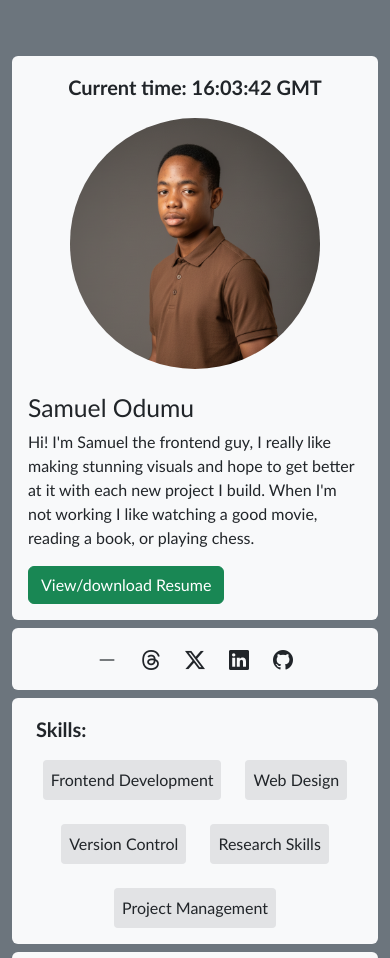
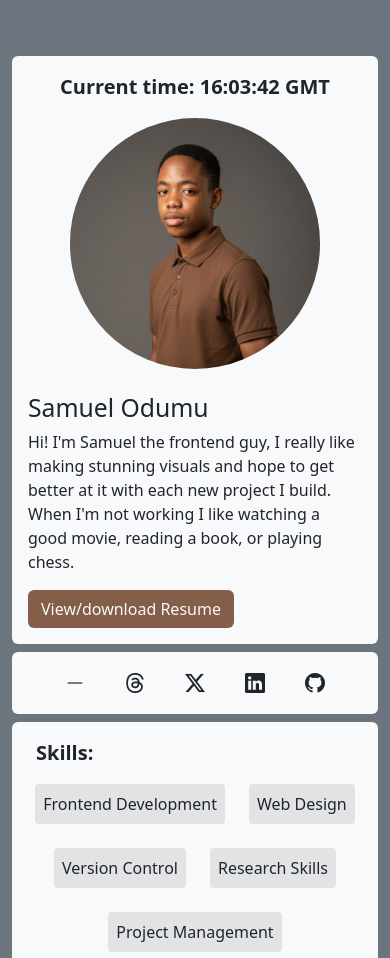
Before and after one commit to samuelodumu/themsainsamuel, a plain HTML site: page index.html in a window 390 px wide. Shown: the top 958 px of the page. Drawn offline with nearby package versions, Linux system fonts and the light colour scheme.

Commit message:
unified accent colors and reduced modal padding on mobile screens

```diff
--- a/index.html
+++ b/index.html
@@ -23,11 +23,11 @@
                     <header class="col-lg-7" role="banner" aria-labelledby="profile-name">
                         <h2 class="name" data-testid="test-user-name" id="profile-name" aria-label="Profile owner name">Samuel Odumu</h2>
                         <p class="bio text-dark" data-testid="test-user-bio" aria-label="Short profile biography and personal description">Hi! I'm Samuel the frontend guy, I really like making stunning visuals and hope to get better at it with each new project I build. When I'm not working I like watching a good movie, reading a book, or playing chess. </p>
-                        <button data-bs-toggle="modal" data-bs-target="#resumeModal" target="_blank" class="btn btn-success btn-animate">View/download Resume</i></button>
+                        <button data-bs-toggle="modal" data-bs-target="#resumeModal" target="_blank" class="btn btn-animate text-light" style="background-color: var(--accent-color);">View/download Resume</i></button>
                     </header>
                 </div>
                     <!-- Modal Structure -->
-                <div class="modal fade" id="resumeModal" tabindex="-1" aria-labelledby="resumeModalLabel">
+                <div class="modal fade resume-section" id="resumeModal" tabindex="-1" aria-labelledby="resumeModalLabel">
                 <div class="modal-dialog modal-xl modal-dialog-centered">
                 <div class="modal-content shadow-lg border-0">
 
@@ -62,25 +62,25 @@
             <div class="socials bg-light rounded-2 mt-2 p-3 d-flex justify-content-center">
                 <nav data-testid="test-user-social-links" class="links text-decoration-none d-flex gap-4 list-unstyled mb-0 text-dark-subtle">
                     <li>
-                        <i class="bi bi-dash-lg fs-5 text-dark"></i>
+                        <i class="bi bi-dash-lg fs-5 text-dark p-2 rounded-2"></i>
                     </li>
                     <li>
-                        <a href="https://www.threads.com/@themainsamuel" data-testid="test-user-social-threads" class="fs-5 text-dark" aria-label="Visit Samuel's Threads profile" target="_blank" rel="noopener noreferrer">
+                        <a href="https://www.threads.com/@themainsamuel" data-testid="test-user-social-threads" class="fs-5 text-dark p-2 rounded-2" aria-label="Visit Samuel's Threads profile" target="_blank" rel="noopener noreferrer">
                             <i class="bi bi-threads"></i>
                         </a>
                     </li>
                     <li>
-                        <a href="https://x.com/themainsamuel" data-testid="test-user-social-X" class="fs-5 text-dark" aria-label="Visit Samuel's Twitter profile" target="_blank" rel="noopener noreferrer">
+                        <a href="https://x.com/themainsamuel" data-testid="test-user-social-X" class="fs-5 text-dark p-2 rounded-2" aria-label="Visit Samuel's Twitter profile" target="_blank" rel="noopener noreferrer">
                             <i class="bi bi-twitter-x"></i>
                         </a>
                     </li>
                     <li>
-                        <a href="https://www.linkedin.com/in/samuelodumu" data-testid="test-user-social-linkedin" class="fs-5 text-dark" aria-label="Visit Samuel's LinkedIn profile" target="_blank" rel="noopener noreferrer">
+                        <a href="https://www.linkedin.com/in/samuelodumu" data-testid="test-user-social-linkedin" class="fs-5 text-dark p-2 rounded-2" aria-label="Visit Samuel's LinkedIn profile" target="_blank" rel="noopener noreferrer">
                             <i class="bi bi-linkedin"></i>
                         </a>
                     </li>
                     <li>
-                        <a href="https://github.com/samuelodumu" data-testid="test-user-social-github" class="fs-5 text-dark" aria-label="Visit Samuel's GitHub profile" target="_blank" rel="noopener noreferrer">
+                        <a href="https://github.com/samuelodumu" data-testid="test-user-social-github" class="fs-5 text-dark p-2 rounded-2" aria-label="Visit Samuel's GitHub profile" target="_blank" rel="noopener noreferrer">
                             <i class="bi bi-github"></i>
                         </a>
                     </li>
--- a/style.css
+++ b/style.css
@@ -1,5 +1,10 @@
-    body {
-        font-family:'Trebuchet MS', 'Lucida Sans Unicode', 'Lucida Grande', 'Lucida Sans', Arial, sans-serif !important;
+:root {
+        --bs-body-font-family: 'Trebuchet MS', 'Lucida Sans Unicode', 'Lucida Grande', 'Lucida Sans', Arial, sans-serif;
+        --accent-color: #855e49;
+    }
+
+body {
+        font-family: var(--bs-body-font-family);
     }
 
  /* Button hover animation */
@@ -17,3 +22,20 @@
       height: 90vh;
       border: none;
     }
+
+  @media (max-width: 768px) {
+    .resume-section {
+    padding: 4rem 1rem;
+    }
+  }
+
+    /* social links styling */
+    .socials .links a {
+      transition: all 0.3s ease-in-out;
+    }
+
+    .socials .links a:hover {
+      background-color: var(--accent-color) !important;
+      color: #fff !important;
+      transition: background-color 0.3s ease-in-out;
+    }
```
